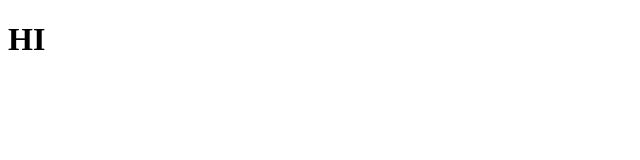
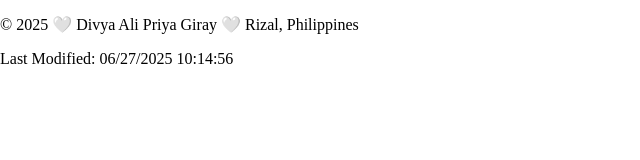
Before and after one commit to divgray/personal, a plain HTML site: page index.html in a window 1280 px wide. Shown: the whole page, without its empty margins (0-640 px from the left). Drawn offline with nearby package versions, Linux system fonts and the light colour scheme.

Commit message:
gurl im about to crash out

```diff
--- a/index.html
+++ b/index.html
@@ -4,13 +4,50 @@
 <head>
     <meta charset="UTF-8">
     <meta name="viewport" content="width=device-width, initial-scale=1.0">
-    <title>Personal</title>
+    <title>*Edit Title</title>
+    <meta name="author" content="Divya Ali Priya Giray">
+    <meta name="description" content="*Edit description">
+    <meta name="keywords" content="keyword1, keyword2, keyword3">
+
+    <meta property="og:title" content="">
+    <meta property="og:description" content="">
+    <meta property="og:image" content="">
+    <meta property="og:locale" content="en_US">
+    <meta property="og:url" content="">
+    <meta property="og:type" content="website">
+
+    <link rel="stylesheet" href="styles/normalize.css">
+    <link rel="stylesheet" href="styles/small.css">
+    <link rel="stylesheet" href="styles/larger.css">
+    <link rel="icon" href="icons/night.ico" type="image/x-icon">
+
+    <script src="scripts/.js" defer></script>
+    <link rel="preconnect" href="https://fonts.googleapis.com">
+    <link rel="preconnect" href="https://fonts.gstatic.com" crossorigin>
+    <link
+        href="https://fonts.googleapis.com/css2?family=Montserrat:wght@600&family=Prompt:wght@400;600&family=Roboto:ital,wght@0,100..900;1,100..900&display=swap"
+        rel="stylesheet">
+
 </head>
 
 <body>
+    <header>
+
+    </header>
+
     <main>
-        <h1>HI</h1>
+
     </main>
+
+    <footer>
+        <p>&copy; <span id="currentyear"></span> 🤍 Divya Ali Priya Giray 🤍 Rizal, Philippines</p>
+        <p id="lastModified"></p>
+    </footer>
+
+    <script>
+        document.getElementById('currentyear').textContent = new Date().getFullYear();
+        document.getElementById('lastModified').textContent = "Last Modified: " + document.lastModified;
+    </script>
 </body>
 
 </html>
```
